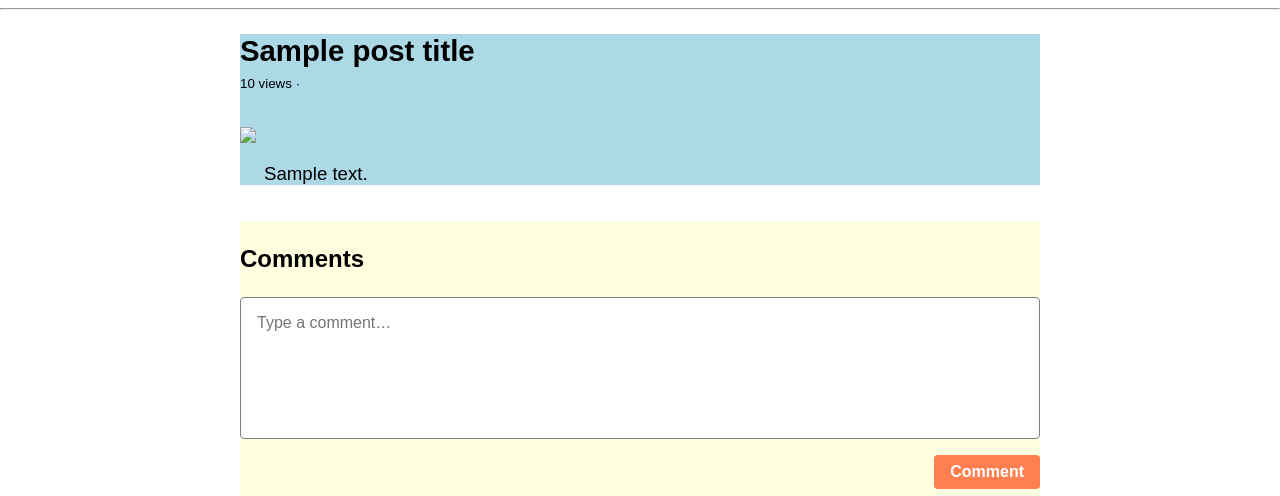
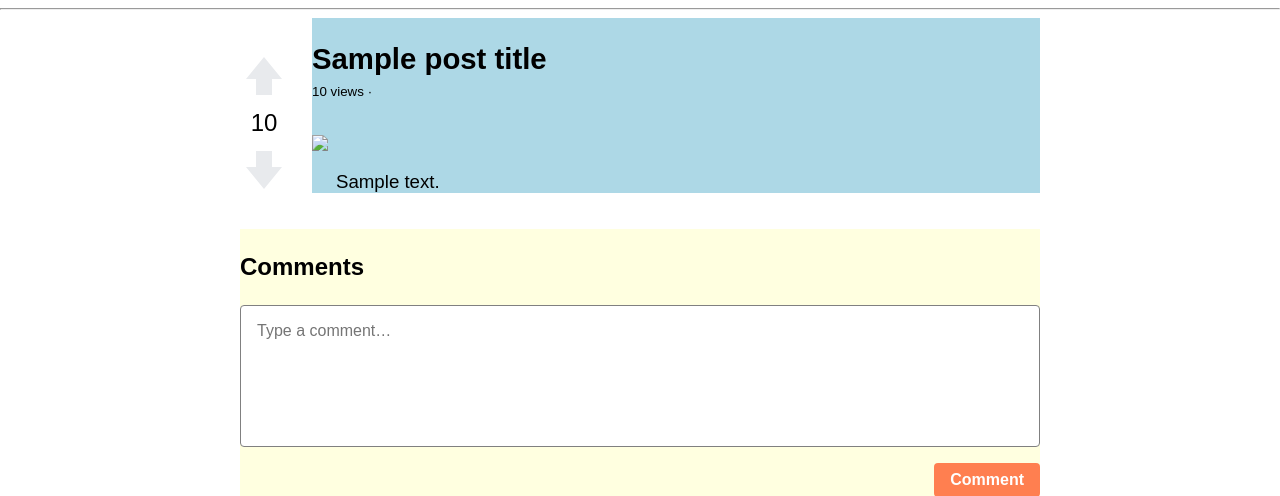
Before and after one commit to purewave0/imgflow, a Flask app: template app/templates/posts/index.html in a window 1280 px wide. Shown: the part 18-514 px from the top of the page. Run offline with Flask 3, Linux system fonts and the light colour scheme; the template is opened without the code that fills it: most values are stand-ins (such as "Sample title", 1, 10 or a date in 2020); parts of the project's set-up code (start-up, migrations or seed data) failed here and were passed over.

Commit message:
feat: allow voting on posts

```diff
--- a/app/posts/routes.py
+++ b/app/posts/routes.py
@@ -15,6 +15,7 @@ def show_post(post_id):
         'posts/index.html',
         post_id=full_post['post_id'],
         post_title=full_post['title'],
+        post_score=full_post['score'],
         post_comment_count=full_post['comment_count'],
         post_views=full_post['views'] + 1, # because it was just viewed
         post_created_on=full_post['created_on'].isoformat() + 'Z',
--- a/app/static/css/post.css
+++ b/app/static/css/post.css
@@ -1,6 +1,29 @@
-#post-section {
+#post-wrapper {
+    display: flex;
+    flex-direction: row;
     max-width: 800px;
     margin: 0 auto;
+    column-gap: 24px;
+}
+
+#post-actions {
+    display: flex;
+    flex-direction: column;
+    row-gap: 8px;
+    position: sticky;
+    top: calc(100vh/2 - 100px);
+    height: fit-content;
+    font-size: 18pt;
+    text-align: center;
+}
+
+#post-actions svg {
+    width: 48px;
+    height: 48px;
+}
+
+#post-section {
+    flex: 1;
     background-color: lightblue;
 }
 
--- a/app/static/js/api.js
+++ b/app/static/js/api.js
@@ -24,6 +24,30 @@ const Api = {
         return fetch('/api/posts', {
             method: 'POST',
             body: formData
+        });
+    },
+
+    upvotePost(postId) {
+        return fetch(`/api/posts/${postId}/votes`, {
+            method: 'POST',
+            headers: {
+                'Content-Type': 'application/json',
+            },
+            body: JSON.stringify({
+                'vote': 'upvote'
+            }),
+        });
+    },
+
+    downvotePost(postId) {
+        return fetch(`/api/posts/${postId}/votes`, {
+            method: 'POST',
+            headers: {
+                'Content-Type': 'application/json',
+            },
+            body: JSON.stringify({
+                'vote': 'downvote'
+            }),
         });
     },
 
--- a/app/static/js/post.js
+++ b/app/static/js/post.js
@@ -8,6 +8,21 @@ document.addEventListener('DOMContentLoaded', () => {
     postCreationDate.textContent = postCreatedOn.toRelative();
     postCreationDate.title = postCreatedOn
         .toLocaleString(DateTime.DATE_MED_WITH_WEEKDAY)
+
+    const postScore = document.getElementById('post-score');
+
+    const upvotePostButton = document.getElementById('upvote-post');
+    upvotePostButton.addEventListener('click', () => {
+        // 'currentPost' holds this post's info. comes from the page template.
+        Api.upvotePost(currentPost.post_id);
+        postScore.textContent = Number(postScore.textContent) + 1;
+    });
+
+    const downvotePostButton = document.getElementById('downvote-post');
+    downvotePostButton.addEventListener('click', () => {
+        Api.downvotePost(currentPost.post_id);
+        postScore.textContent = Number(postScore.textContent) - 1;
+    });
 
     // Sorting
     const sortingOptions = document.getElementById('comments-sorting').children;
@@ -143,7 +158,6 @@ document.addEventListener('DOMContentLoaded', () => {
             });
     });
 
-    // 'currentPost' comes from the page template
     Api.fetchPostComments(currentPost.post_id).then(async (response) => {
         const comments = await response.json();
         for (const comment of comments) {
--- a/app/templates/posts/index.html
+++ b/app/templates/posts/index.html
@@ -18,6 +18,17 @@
 {% block title %} {{ post_title }} {% endblock %}
 
 {% block content %}
+    <div id="post-wrapper">
+        <div id="post-actions">
+            <svg id="upvote-post" class="action-upvote" xmlns="http://www.w3.org/2000/svg" height="24px" viewBox="0 -960 960 960" width="24px" fill="#e8eaed">
+                <path d="M320-120v-320H120l360-440 360 440H640v320H320Z"/>
+            </svg>
+            <span id="post-score">{{ post_score }}</span>
+            <svg id="downvote-post" class="action-downvote" xmlns="http://www.w3.org/2000/svg" height="24px" viewBox="0 -960 960 960" width="24px" fill="#e8eaed">
+                <path d="M320-120v-320H120l360-440 360 440H640v320H320Z"/>
+            </svg>
+        </div>
+
         <section id="post-section">
             <h2 id="post-title"> {{ post_title }} </h2>
             <div id="post-stats">
@@ -37,6 +48,7 @@
             {% endfor %}
             </div>
         </section>
+    </div>
 
     <section id="comments-section">
         <h3 id="comments-title">Comments</h3>
```
Also changed, not shown: app/api/routes.py (+24 -1 lines), app/dbapi.py (+14 -0 lines). Lines whose indentation alone changed are shown as unchanged.
